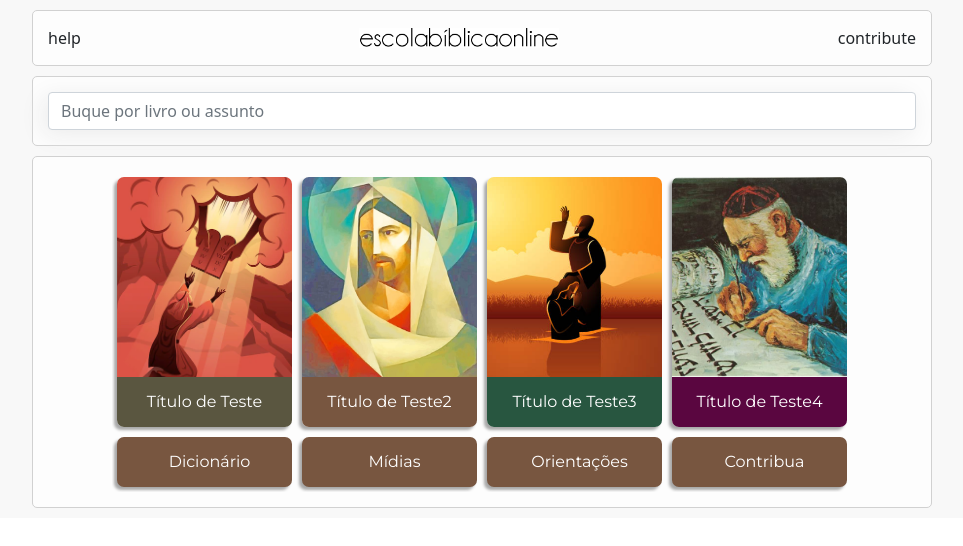
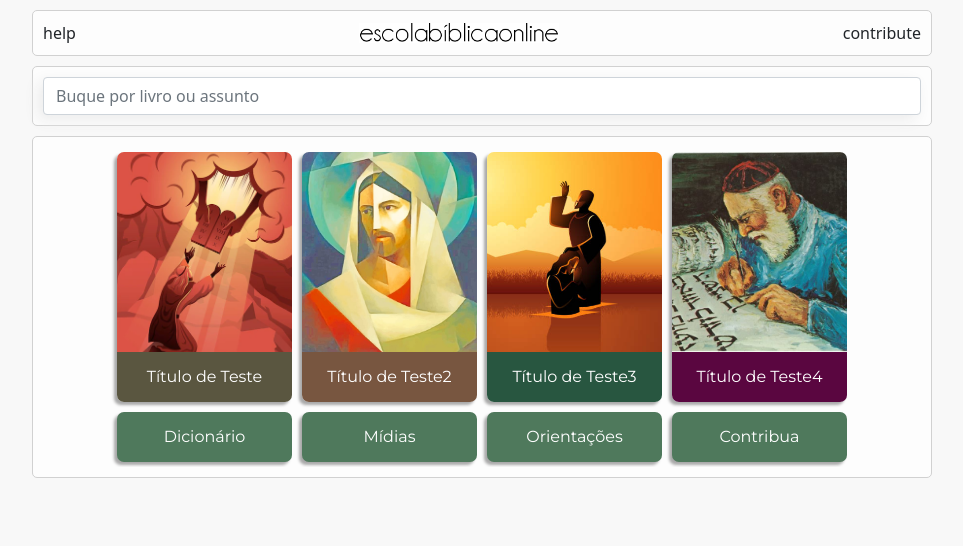
Before and after one commit to contatofabiofg/ebdstart, a Vue app: page / in a window 1280 px wide. Shown: the top 546 px of the page, without its empty margins (158-1121 px from the left). Built offline with nearby package versions, Linux system fonts and the light colour scheme.

Commit message:
design remodelado2

```diff
--- a/src/App.vue
+++ b/src/App.vue
@@ -36,10 +36,14 @@ export default defineComponent({
 
 main {
   width: 100%;
-  height: 100%;
+  height: fit-content;
+  min-height: 100vh;
   background-color: rgb(248, 248, 248);
 
    }
+  body {
+    background-color: rgb(248, 248, 248);
+  }
 
 
 .modoclaro {
--- a/src/components/MainMenu.vue
+++ b/src/components/MainMenu.vue
@@ -14,10 +14,10 @@
             <TopicButton2 title="Título de Teste4" color="rgb(90, 6, 64)" image="scribe.jpg" />
         </router-link>
 
-        <TopicButton title="Dicionário" color="rgb(120, 86, 64)"/>
-        <TopicButton title="Mídias" color="rgb(120, 86, 64)"/>
-        <TopicButton title="Orientações" color="rgb(120, 86, 64)"/>
-        <TopicButton title="Contribua" color="rgb(120, 86, 64)"/>
+        <TopicButton title="Dicionário" color="rgb(79, 121, 92)"/>
+        <TopicButton title="Mídias" color="rgb(79, 121, 92)"/>
+        <TopicButton title="Orientações" color="rgb(79, 121, 92)"/>
+        <TopicButton title="Contribua" color="rgb(79, 121, 92)"/>
 
 
     </div>
@@ -71,8 +71,6 @@ export default defineComponent({
 }
 
 .mainmenu {
-    width: 740px;
-
     overflow: hidden;
 }
  a {
--- a/src/components/Post.vue
+++ b/src/components/Post.vue
@@ -140,6 +140,10 @@ export default defineComponent({
   padding: 15px;
   margin-bottom: 10px;
 }
+
+.breadcrumb {
+    font-size: 10px
+}
 .space {
     margin: 0px 10px;
 }
--- a/src/components/SearchOptions.vue
+++ b/src/components/SearchOptions.vue
@@ -1,11 +1,11 @@
 <template>
-<div class="searchmenuarea d-flex flex-row justify-content-center align-items-center">
-        {{requisicaoteste("Menu Busca Carregado")}}
+  <div class="searchmenuarea d-flex flex-row flex-wrap">
 
     <div v-for="(item, index) in posts" :key="index">
 
-                <router-link v-if="simplefystring(item.title).startsWith(search!.toLowerCase()) && search! !== ''" :to="item.path" >
-                    <SmallButton :title="item.title" :color="item.color" image="book.png"/>
+      <router-link v-if="simplefystring(item.title).startsWith(search!.toLowerCase()) && search! !== ''"
+        :to="item.path">
+        <SmallButton :title="item.title" :color="item.color" image="book.png" />
       </router-link>
 
 
@@ -54,6 +54,9 @@ props: {
 
 <!-- Add "scoped" attribute to limit CSS to this component only -->
 <style scoped>
-
+.searchmenuarea {
+  width: 100%;
+  height: auto;
+}
 
 </style>
--- a/src/components/SubMenu.vue
+++ b/src/components/SubMenu.vue
@@ -38,11 +38,11 @@ export default defineComponent({
     },
 
     methods: {
-        beforeEnter(el: HTMLElement): void {
+        beforeEnter(el: HTMLElement){
             el.style.opacity = "0";
             el.style.transform = "translateY(-30px)"
         },
-        enter(el: HTMLElement, done: any):void {
+        enter(el: HTMLElement, done: any) {
             if (el.dataset.index) {
             this.time = el.dataset.index
             }
@@ -70,16 +70,7 @@ export default defineComponent({
 <!-- Add "scoped" attribute to limit CSS to this component only -->
 <style scoped>
 
-
-
-
-
-
-
-
 a {
   text-decoration: none;
  }
-
-
 </style>
--- a/src/components/TopicButton.vue
+++ b/src/components/TopicButton.vue
@@ -1,12 +1,9 @@
 <template>
   <div class="topicbutton font-weight-bold d-flex flex-column justify-content-center align-items-center cursor-pointer overflow-hidden" :style="`background-color:${color}` ">
-
 
     <div class="name d-flex flex-row justify-content-center align-items-center" >
         <div>{{title}}</div>
     </div>
-
-
 
   </div>
 
@@ -66,7 +63,8 @@ export default defineComponent({
 
 }
 .name {
-  margin-left: 10px
+  user-select: none;
+
 }
 
 @media (max-width: 500px) {
--- a/src/views/Home.vue
+++ b/src/views/Home.vue
@@ -9,7 +9,7 @@
 
     <div class="inputarea d-flex flex-row justify-content-center align-items-center">
       <input class="form-control" placeholder="Buque por livro ou assunto" v-model="busca"
-        @keyup="realizarbusca(busca)" />
+         />
     </div>
 
     <div class="menuarea d-flex flex-row justify-content-center align-items-center">
@@ -49,6 +49,13 @@ export default defineComponent({
       timeout: 0,
       mododarkativado: false,
 
+    }
+  },
+  mounted() {
+    // @keyUp do vue não funciona em celular
+    let input = document.querySelector("input");
+    if (input) {
+    input.addEventListener("input", () => {this.realizarbusca(this.busca)});
     }
   },
 
@@ -105,7 +112,7 @@ export default defineComponent({
   height: auto;
   border: 1px solid rgb(209, 209, 209);
   border-radius: 5px;
-  padding: 15px;
+  padding: 10px;
   margin-bottom: 10px;
 
 }
@@ -113,7 +120,7 @@ export default defineComponent({
 input {
   width: 100%;
   max-width: 80vw;
-  box-shadow: -5px 5px 25px rgb(236, 236, 236);
+  box-shadow: -5px 5px 15px rgb(236, 236, 236);
 }
 
 .menuroute-enter-from {
```
Lines whose indentation alone changed are shown as unchanged.
